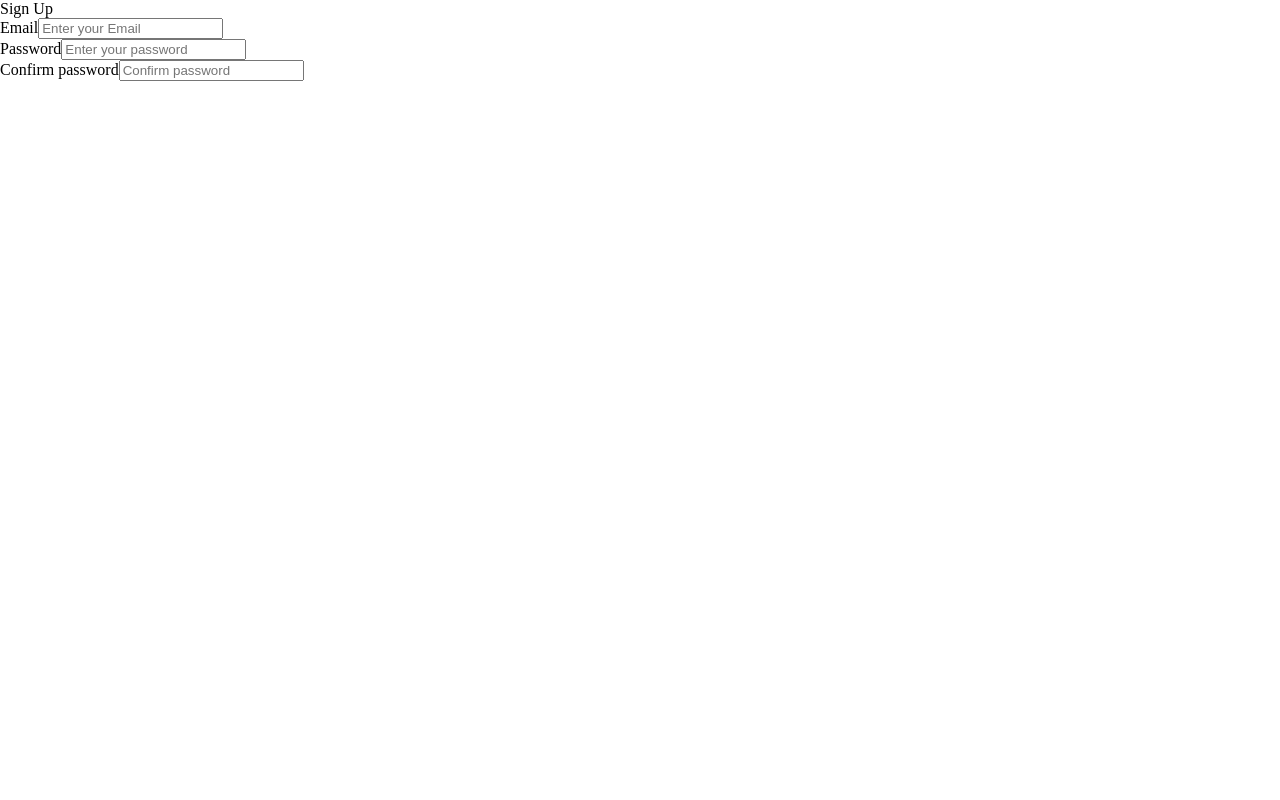
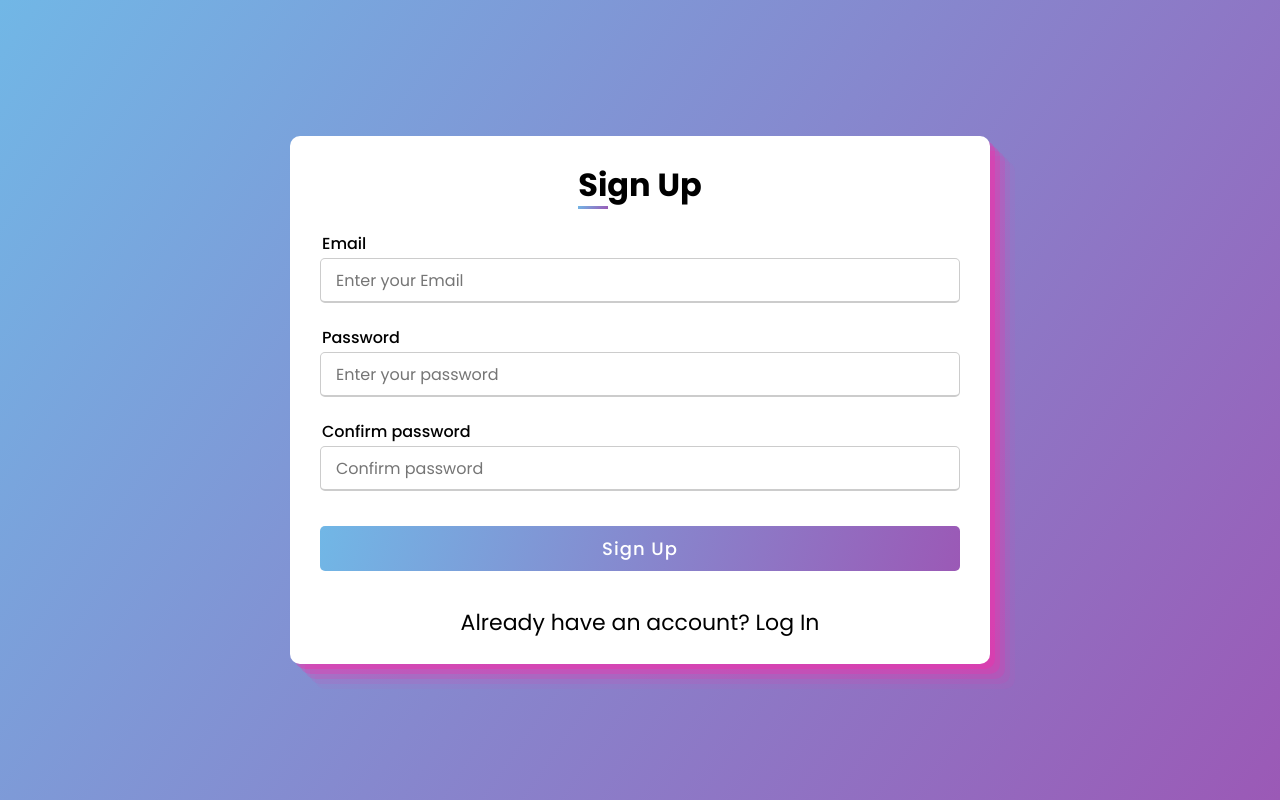
Before and after one commit to 2juicy/natures-harvest, a React (Create React App) app: page / in a window 1280 px wide. Built offline with nearby package versions, Linux system fonts and the light colour scheme.

Commit message:
fun with CSS designing sign up page

```diff
--- a/src/App.css
+++ b/src/App.css
@@ -1,4 +1,8 @@
-body {
+@import url("https://fonts.googleapis.com/css2?family=Poppins:wght@,200;300;400;500;600;700&display=swap");
+
+* {
   margin: 0;
   padding: 0;
+  box-sizing: border-box;
+  font-family: "Poppins", sans-serif;
 }
--- a/src/App.tsx
+++ b/src/App.tsx
@@ -1,5 +1,5 @@
 import "./App.css";
-import Signup from "./components/authentication/Signup";
+import Signup from "./components/authentication/Signup/Signup";
 
 function App() {
   return (
--- /dev/null
+++ b/src/components/authentication/FlexContainer/FlexContainer.css
@@ -0,0 +1,7 @@
+.flex-container {
+  display: flex;
+  height: 100vh;
+  justify-content: center;
+  align-items: center;
+  background: linear-gradient(125deg, #71b7e6, #9b59b6);
+}
--- /dev/null
+++ b/src/components/authentication/FlexContainer/FlexContainer.tsx
@@ -0,0 +1,10 @@
+import React from "react";
+import "./FlexContainer.css";
+
+export default function FlexContainer({
+  children,
+}: {
+  children: React.ReactNode;
+}) {
+  return <div className="flex-container">{children}</div>;
+}
--- a/src/components/authentication/Signup.tsx
+++ /dev/null
@@ -1,44 +0,0 @@
-import { useRef } from "react";
-
-export default function Signup() {
-  const emailRef = useRef<HTMLInputElement>(null);
-  const passwordRef = useRef<HTMLInputElement>(null);
-  const confirmPasswordRef = useRef<HTMLInputElement>(null);
-
-  return (
-    <div className="container">
-      <div className="title">Sign Up</div>
-      <div className="form">
-        <div className="input-box">
-          <span className="label">Email</span>
-          <input
-            ref={emailRef}
-            placeholder="Enter your Email"
-            type="email"
-            required
-          />
-        </div>
-
-        <div className="input-box">
-          <span className="label">Password</span>
-          <input
-            ref={passwordRef}
-            placeholder="Enter your password"
-            type="password"
-            required
-          />
-        </div>
-
-        <div className="input-box">
-          <span className="label">Confirm password</span>
-          <input
-            ref={confirmPasswordRef}
-            placeholder="Confirm password"
-            type="password"
-            required
-          />
-        </div>
-      </div>
-    </div>
-  );
-}
--- /dev/null
+++ b/src/components/authentication/Signup/Signup.css
@@ -0,0 +1,85 @@
+.container {
+  max-width: 700px;
+  width: 100%;
+  background-color: #fff;
+  padding: 25px 30px;
+  border-radius: 10px;
+  box-shadow: rgba(240, 46, 170, 0.4) 5px 5px, rgba(240, 46, 170, 0.3) 10px 10px,
+    rgba(240, 46, 170, 0.2) 15px 15px, rgba(240, 46, 170, 0.1) 20px 20px,
+    rgba(240, 46, 170, 0.05) 25px 25px;
+}
+
+.container .title {
+  font-size: 32px;
+  position: relative;
+  text-align: center;
+}
+
+.container .title::before {
+  content: "";
+  position: absolute;
+  bottom: 0;
+  height: 3px;
+  width: 30px;
+  background: linear-gradient(135deg, #71b7e6, #9b59b6);
+}
+
+.container form .input-box {
+  margin: 20px 0 10px 0;
+}
+
+.input-box .label {
+  display: block;
+  padding: 2px;
+  font-weight: 500;
+}
+
+.input-box input {
+  height: 45px;
+  width: 100%;
+  font-size: 16px;
+  padding-left: 15px;
+  outline: none;
+  border: 1px solid #ccc;
+  border-radius: 5px;
+  border-bottom-width: 2px;
+  transition: all 0.5s ease;
+}
+
+.input-box input:focus,
+.input-box input:valid {
+  border-color: #9b59b6;
+}
+
+form .button {
+  height: 45px;
+  margin: 35px 0;
+}
+
+form .button input {
+  height: 100%;
+  width: 100%;
+  outline: none;
+  color: #fff;
+  border: none;
+  font-size: 18px;
+  font-weight: 500;
+  border-radius: 5px;
+  letter-spacing: 1px;
+  background: linear-gradient(105deg, #71b7e6, #9b59b6);
+}
+
+form .button input:hover {
+  background: linear-gradient(-105deg, #71b7e6, #9b59b6);
+}
+
+.go-login {
+  font-size: 22px;
+  text-align: center;
+}
+
+@media (max-width: 584px) {
+  .container {
+    max-width: 100%;
+  }
+}
--- /dev/null
+++ b/src/components/authentication/Signup/Signup.tsx
@@ -0,0 +1,54 @@
+import { useRef } from "react";
+import "./Signup.css";
+import FlexContainer from "../FlexContainer/FlexContainer";
+
+export default function Signup() {
+  const emailRef = useRef<HTMLInputElement>(null);
+  const passwordRef = useRef<HTMLInputElement>(null);
+  const confirmPasswordRef = useRef<HTMLInputElement>(null);
+
+  return (
+    <FlexContainer>
+      <div className="container">
+        <h3 className="title">Sign Up</h3>
+        <form action="#">
+          <div className="input-box">
+            <span className="label">Email</span>
+            <input
+              ref={emailRef}
+              placeholder="Enter your Email"
+              type="email"
+              required
+            />
+          </div>
+
+          <div className="input-box">
+            <span className="label">Password</span>
+            <input
+              ref={passwordRef}
+              placeholder="Enter your password"
+              type="password"
+              required
+            />
+          </div>
+
+          <div className="input-box">
+            <span className="label">Confirm password</span>
+            <input
+              ref={confirmPasswordRef}
+              placeholder="Confirm password"
+              type="password"
+              required
+            />
+          </div>
+
+          <div className="button">
+            <input type="submit" value="Sign Up" />
+          </div>
+
+          <div className="go-login">Already have an account? Log In</div>
+        </form>
+      </div>
+    </FlexContainer>
+  );
+}
```
